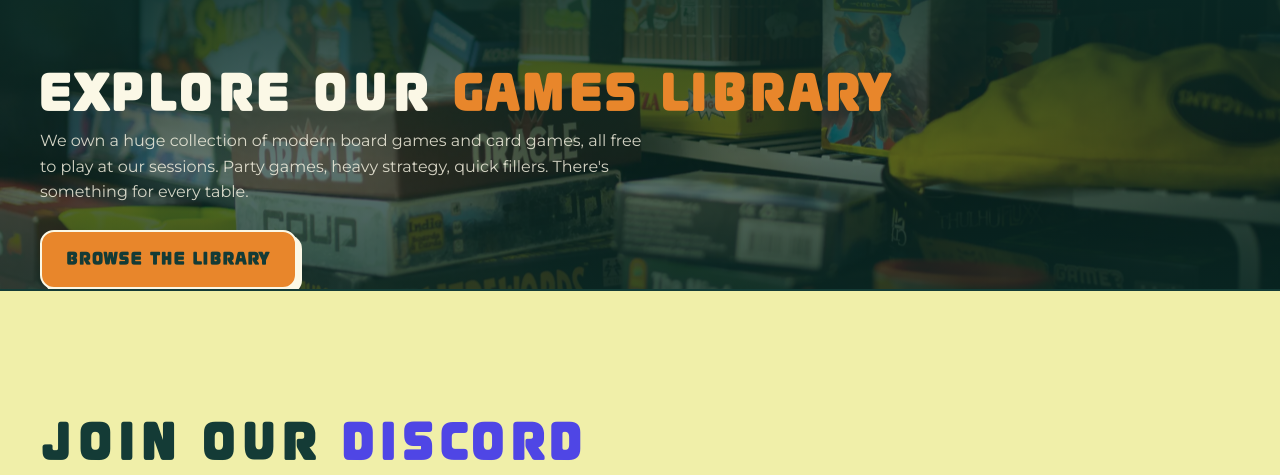
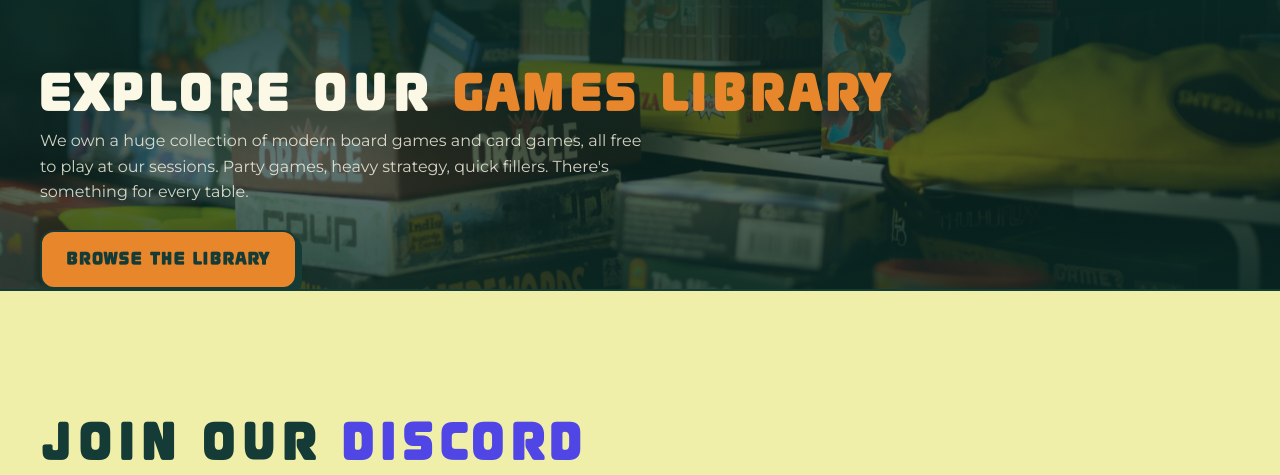
Before and after one commit to rmit-bga/website, a plain HTML site: page index.html in a window 1280 px wide. Shown: the part 3343-3818 px from the top of the page. Drawn offline with nearby package versions, Linux system fonts and the light colour scheme; no server answers.

Commit message:
Give the games band button the same ink outline and shadow as every other button

```diff
--- a/styles.css
+++ b/styles.css
@@ -2022,16 +2022,6 @@ footer {
   margin-top: 1.6rem;
 }
 
-/* Ink shadows vanish on the dark band, so the button's hard edge goes cream. */
-.games-section .hero-button.primary {
-  border-color: var(--surface);
-  box-shadow: 5px 5px 0 var(--surface);
-}
-
-.games-section .hero-button.primary:active {
-  box-shadow: 0 0 0 var(--surface);
-}
-
 .games-marquee {
   display: flex;
   flex-direction: column;
```
